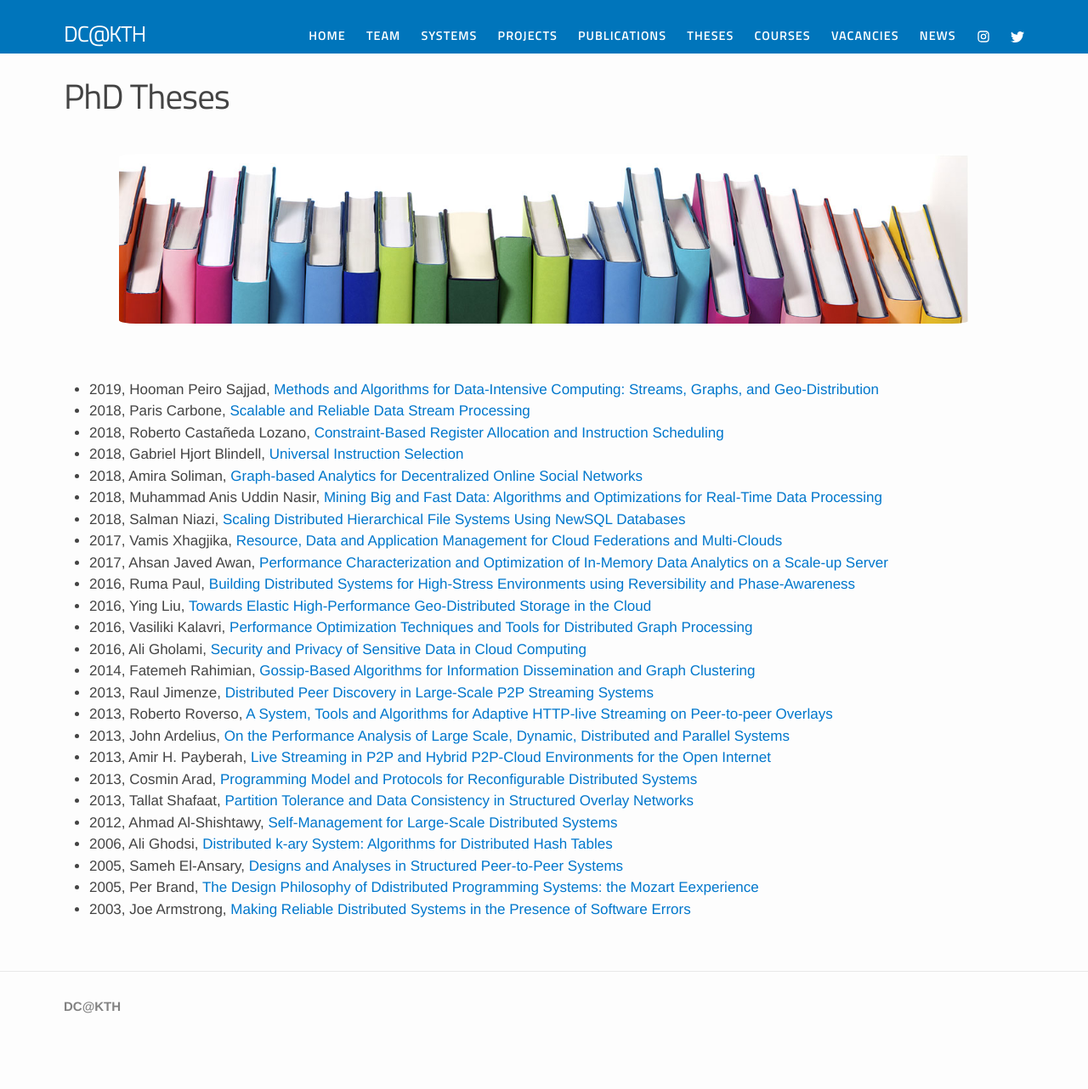
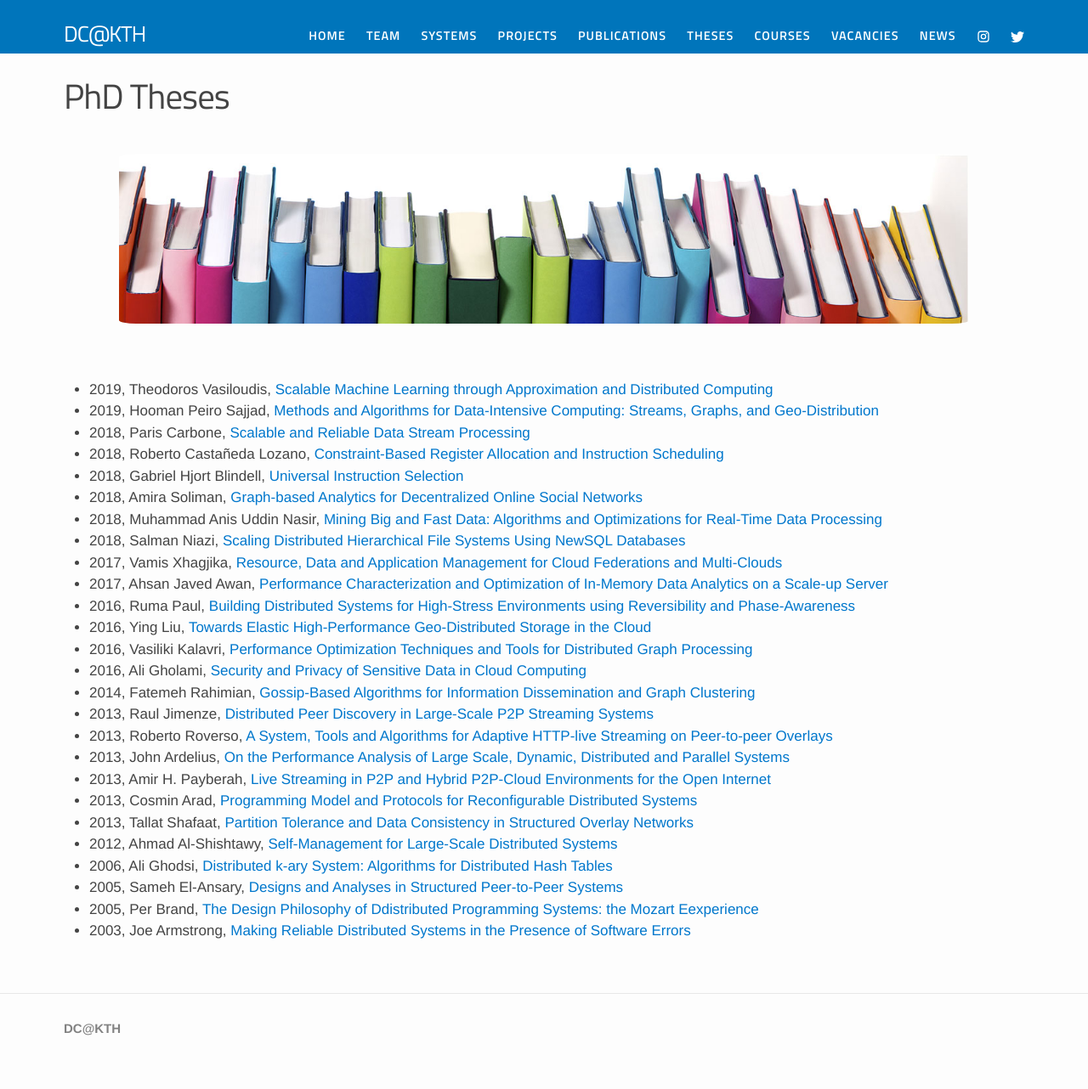
Before and after one commit to dcatkth/dcatkth.github.io, a Jekyll site: the page built from theses.md, in a window 1280 px wide. Shown: the whole page at 85% size. Built offline with Jekyll 4.4.1, drawn with Linux system fonts in a browser that asks for light colours; before the commit the page ends 1257 px from its top, so only the background shows below that.

Commit message:
theo thesis

```diff
--- a/theses.md
+++ b/theses.md
@@ -7,6 +7,7 @@ permalink: /theses/
 <center><img src="/images/thesis.jpg" width="1000" height="200" align="center"></center>
 
 <br>
+* 2019, Theodoros Vasiloudis, [Scalable Machine Learning through Approximation and Distributed Computing](/thesis/theo_thesis.pdf)
 * 2019, Hooman Peiro Sajjad, [Methods and Algorithms for Data-Intensive Computing: Streams, Graphs, and Geo-Distribution](/thesis/hooman_thesis.pdf)
 * 2018, Paris Carbone, [Scalable and Reliable Data Stream Processing](/thesis/paris_thesis.pdf)
 * 2018, Roberto Castañeda Lozano, [Constraint-Based Register Allocation and Instruction Scheduling](/thesis/robertoc_thesis.pdf)
```
Also changed, not shown: 1 other file.
